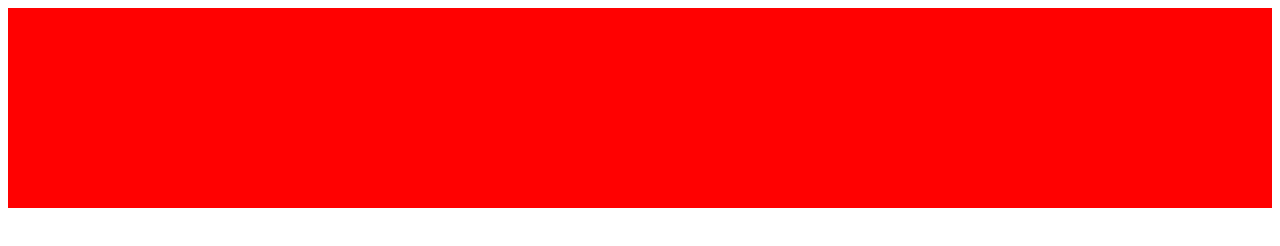
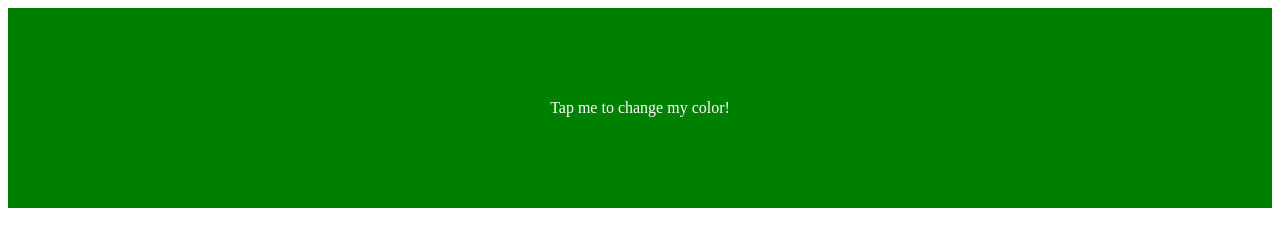
Before and after one commit to kurosakilaban/Background-color-changer-js, a plain HTML site: page index.html in a window 1280 px wide. Both pictures are taken after a click on the element "Tap me to change my color!". Shown: the top 246 px of the page. Drawn offline with Linux system fonts and the light colour scheme.

Commit message:
codes correction

```diff
--- a/index.html
+++ b/index.html
@@ -1,13 +1,11 @@
 <!DOCTYPE html>
 <html lang="en">
 <head>
-    <meta charset="UTF-8">
-    <meta name="viewport" content="width=device-width, initial-scale=1.0">
     <title>play it yourself</title>
     <style type="text/css">
         div{
             height: 200px;
-            line-height: 2000px;
+            line-height: 200px;
             color: white;
             text-align: center;
             padding-left: 20px;
@@ -17,12 +15,12 @@
     </style>
 </head>
 <body>
-    <div onclick="changeColor(this)" style="background-color: red;">
+    <div  onclick="changeColor(this)" style="background-color: red;">
         Tap me to change my color!
     </div>
     <script type="text/javascript">
         function changeColor(element) {
-            const color = element.style.backgroundColor;
+            const currentColor = element.style.backgroundColor;
             if (currentColor == "red") {
                 element.style.backgroundColor = "green";
             }
```
Also changed, not shown: index.css (added).
